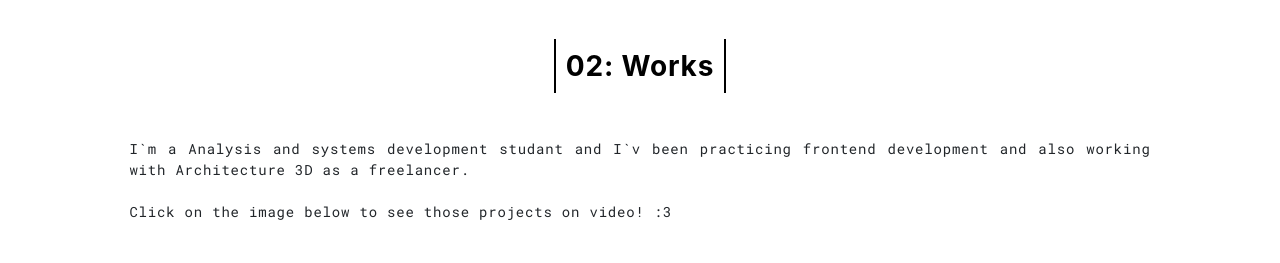
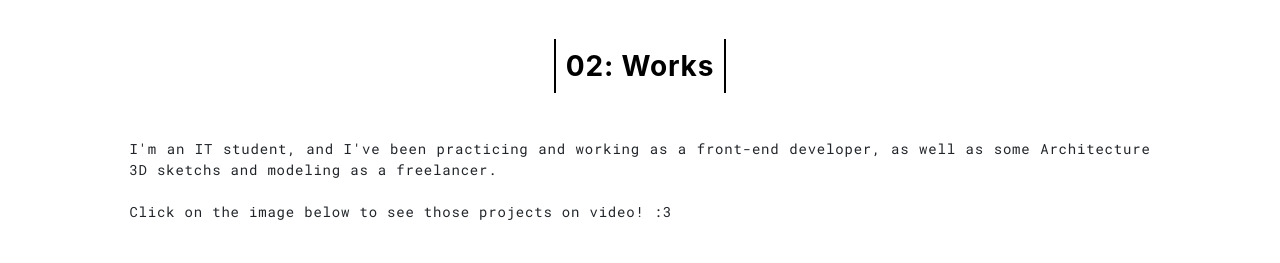
Before and after one commit to AnaPapst/rocketgirl.github.io, a website: page works.html in a window 1280 px wide. Shown: the part 68-331 px from the top of the page. Drawn offline with nearby package versions, Linux system fonts and the light colour scheme.

Commit message:
Update works.html

```diff
--- a/works.html
+++ b/works.html
@@ -50,7 +50,7 @@
             <div class="row">
                 <div class="col-sm-12">
                     <div class="section-about-text">
-                      <span>I`m a Analysis and systems development studant and I`v been practicing frontend development and also working with Architecture 3D as a freelancer.
+                      <span>I'm an IT student, and I've been practicing and working as a front-end developer, as well as some Architecture 3D sketchs and modeling as a freelancer.
                       <br><br>Click on the image below to see those projects on video! :3</span>
                     </div>
                 </div>
```
